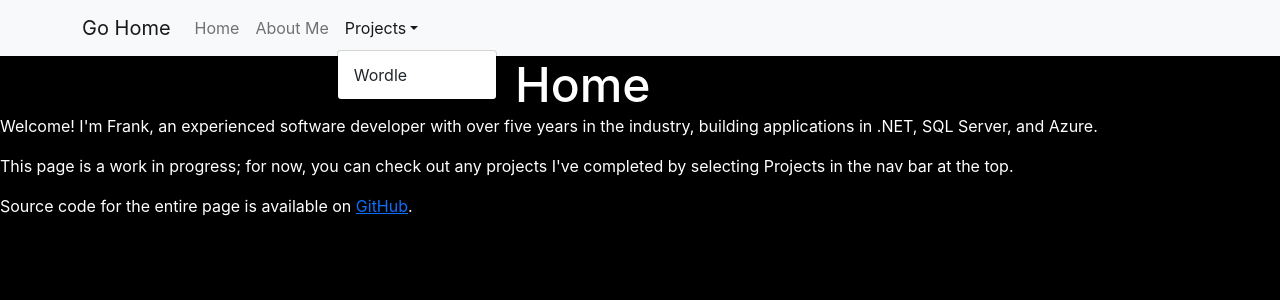
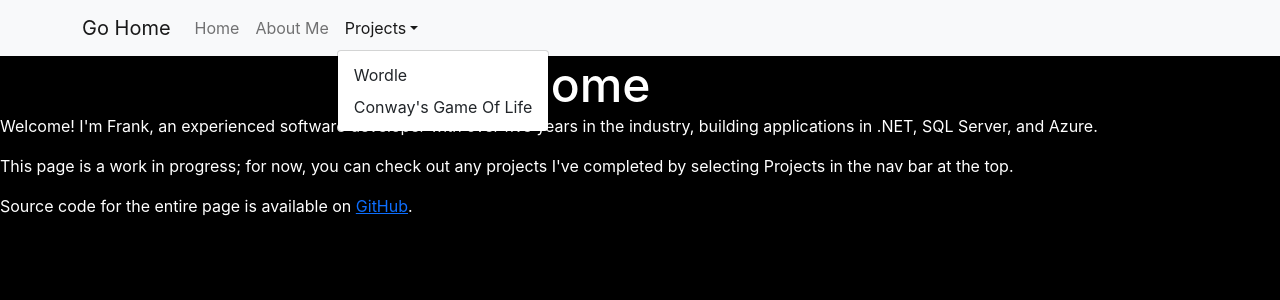
Before and after one commit to superking84/superking84.github.io, a React (Create React App) app: page / in a window 1280 px wide. Both pictures are taken after a click on the button "Projects". Shown: the top 300 px of the page. Built offline with nearby package versions, Linux system fonts and the light colour scheme.

Commit message:
add Game of Life to navbar and router

```diff
--- a/src/App.tsx
+++ b/src/App.tsx
@@ -1,3 +1,4 @@
+/* eslint-disable react/no-unescaped-entities */
 import "./pages/Shared.scss";
 import { Container, Nav, NavDropdown, Navbar } from "react-bootstrap";
 import { Link, Outlet } from "react-router-dom";
@@ -14,6 +15,7 @@ function App() {
                         <Nav.Link as={Link} to="/about">About Me</Nav.Link>
                         <NavDropdown title="Projects" id="basic-nav-dropdown">
                             <NavDropdown.Item as={Link} to="/projects/wordle">Wordle</NavDropdown.Item>
+                            <NavDropdown.Item as={Link} to="/projects/gameoflife">Conway's Game Of Life</NavDropdown.Item>
                         </NavDropdown>
                     </Nav>
                 </Navbar.Collapse>
--- a/src/index.tsx
+++ b/src/index.tsx
@@ -3,6 +3,7 @@ import "./index.scss";
 import { BrowserRouter, Route, Routes } from "react-router-dom";
 import About from "./pages/About/About";
 import App from "./App";
+import GameOfLife from "./pages/Projects/GameOfLife/GameOfLife";
 import Home from "./pages/Home/Home";
 import React from "react";
 import ReactDOM from "react-dom";
@@ -18,6 +19,7 @@ ReactDOM.render(
                     <Route path="about" element={<About />} />
                     <Route path="projects">
                         <Route path="wordle" element={<Wordle />} />
+                        <Route path="gameoflife" element={<GameOfLife />} />
                     </Route>
                 </Route>
             </Routes>
```
